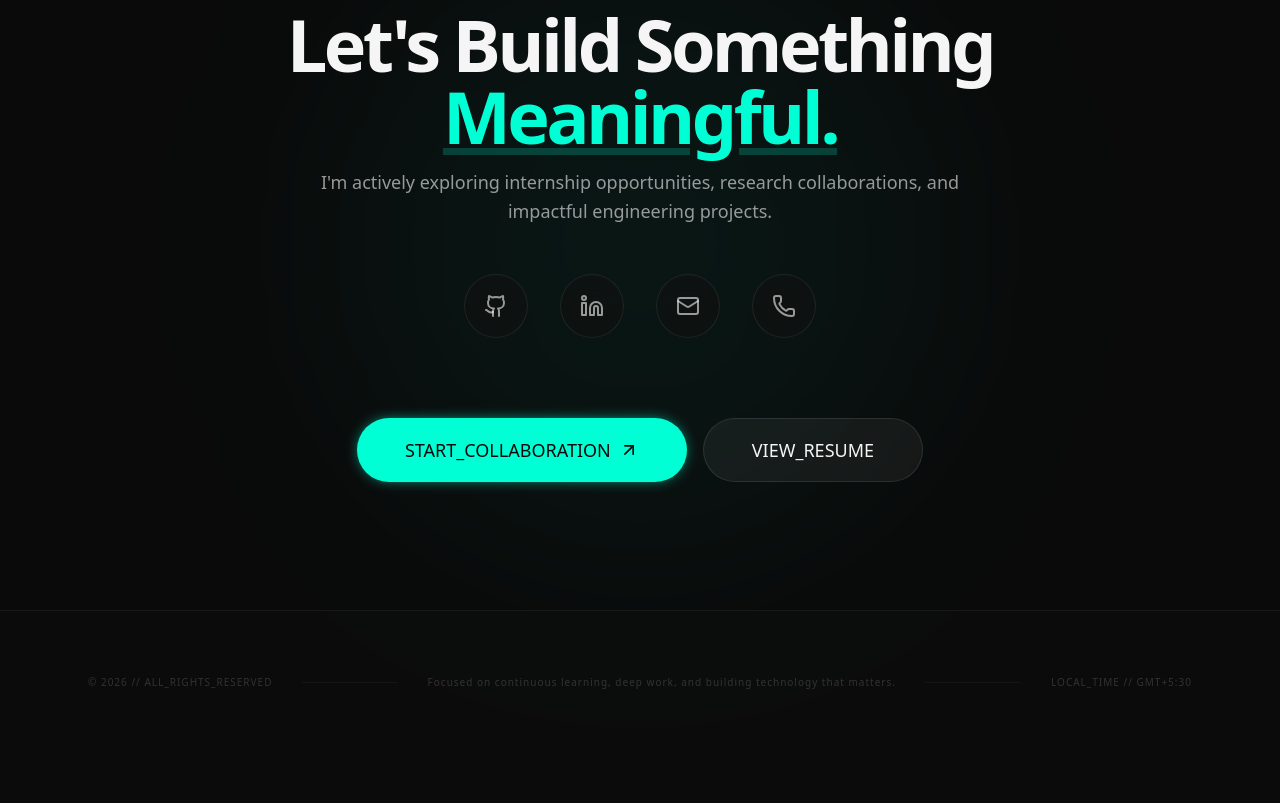
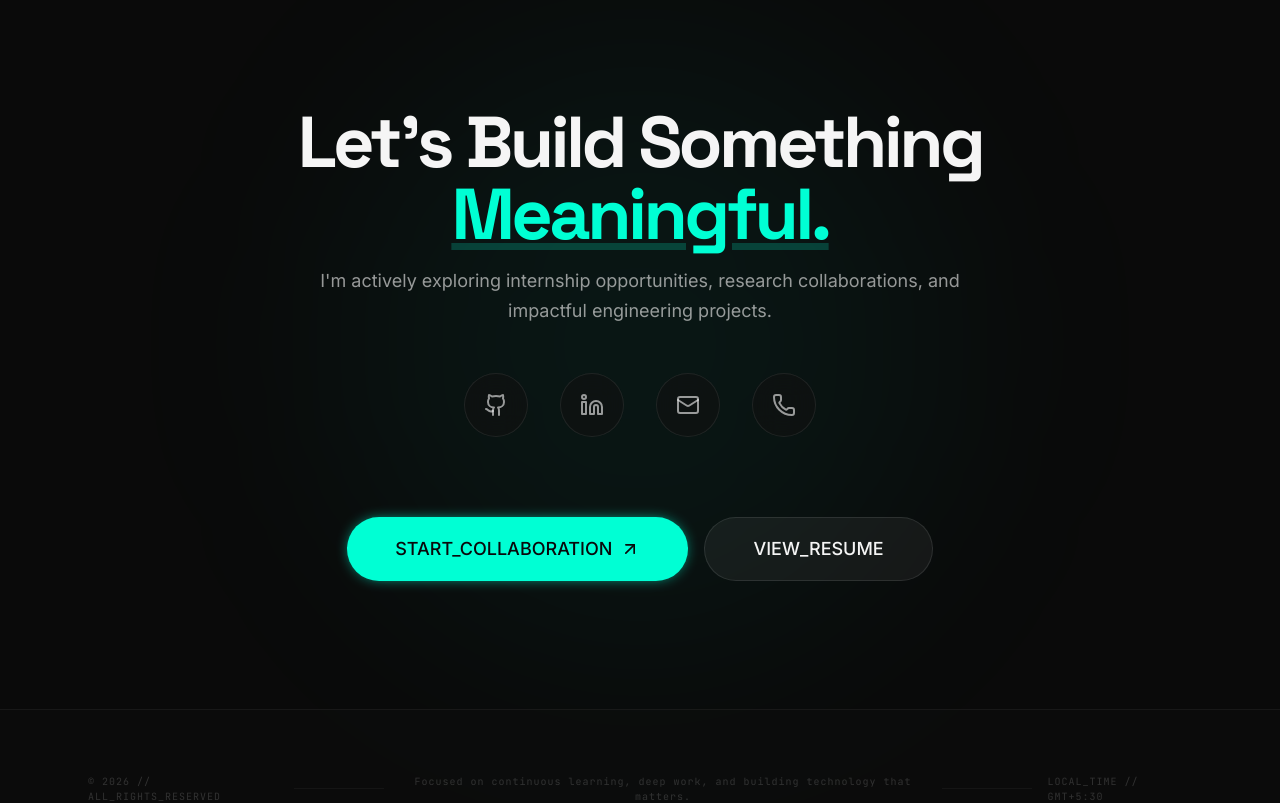
Before and after one commit to Satvik2Sharma/My-Portfolio, a Next.js app: page / in a window 1280 px wide. Shown: the part 8726-9529 px from the top of the page. Built offline with nearby package versions, Linux system fonts and the light colour scheme.

Commit message:
feat(seo): configure production openGraph metadata and global application layout

```diff
--- a/app/globals.css
+++ b/app/globals.css
@@ -58,6 +58,9 @@
   --accent-secondary: #8B5CF6;
   --border-subtle: rgba(255, 255, 255, 0.08);
   --glass-bg: rgba(17, 17, 17, 0.6);
+  --font-inter: "Inter", system-ui, -apple-system, BlinkMacSystemFont, "Segoe UI", Roboto, "Helvetica Neue", Arial, sans-serif;
+  --font-space-grotesk: "Space Grotesk", system-ui, -apple-system, BlinkMacSystemFont, "Segoe UI", Roboto, "Helvetica Neue", Arial, sans-serif;
+  --font-jetbrains-mono: "JetBrains Mono", ui-monospace, SFMono-Regular, Menlo, Monaco, Consolas, "Liberation Mono", "Courier New", monospace;
 }
 
 @layer base {
```
